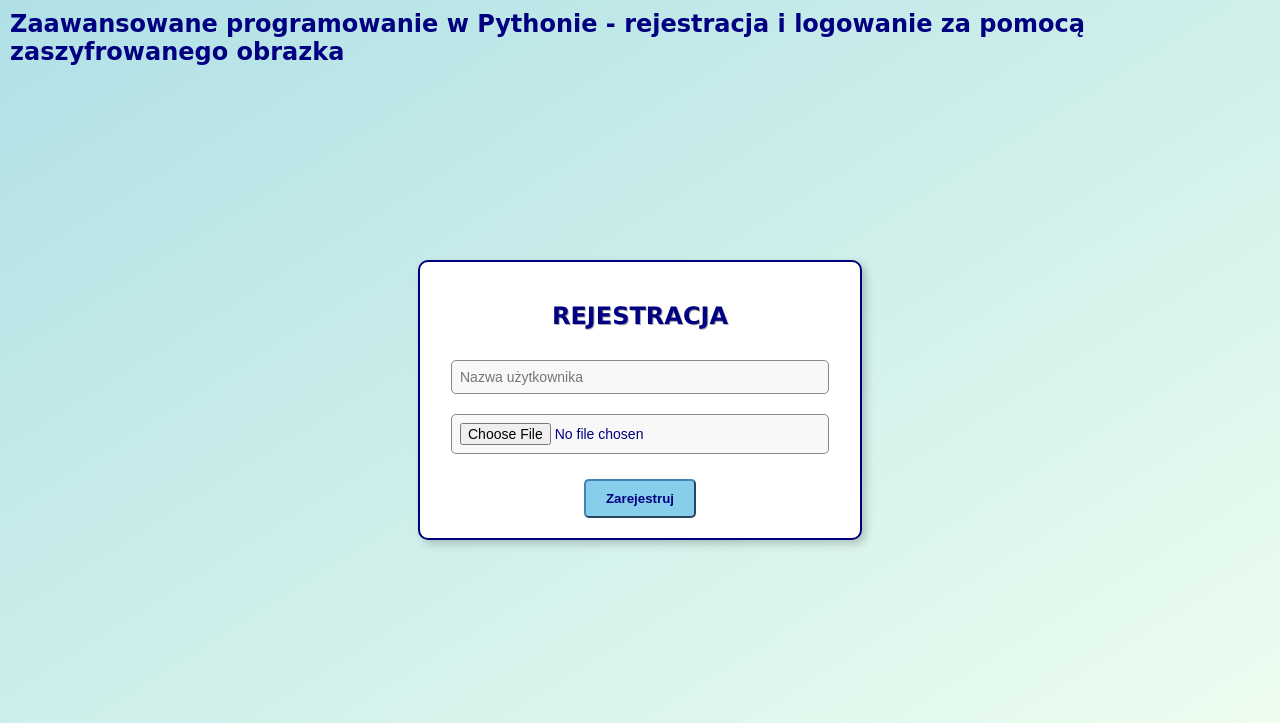
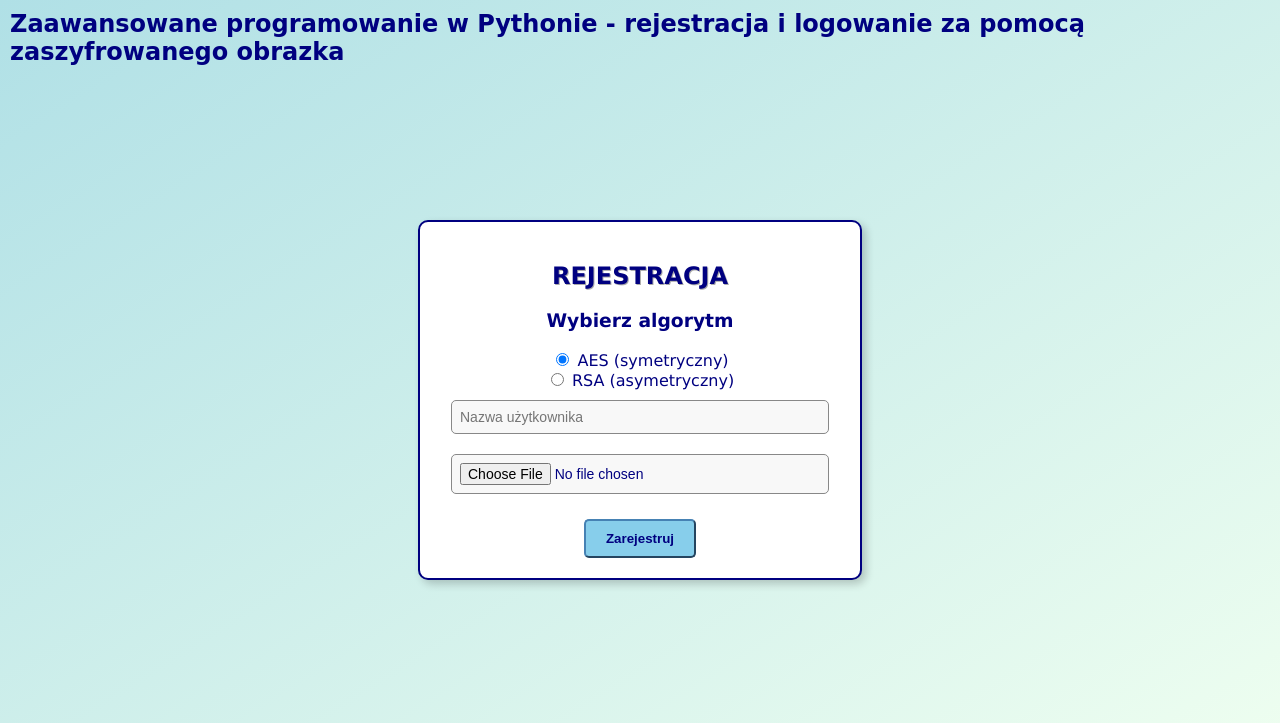
Before and after one commit to michuMM/advanced-python-project, a Flask app: page /register in a window 1280 px wide. Shown: the top 723 px of the page. Run offline with Flask 3, Linux system fonts and the light colour scheme.

Commit message:
Dodano algorytm asymetryczny RSA.

```diff
--- a/project/app.py
+++ b/project/app.py
@@ -2,8 +2,8 @@ from flask import Flask, render_template, request, redirect, url_for, session
 import os, json
 from stegano_utils import hide_message, reveal_message
 from werkzeug.utils import secure_filename
-from encryption_utils import encrypt
-from encryption_utils import decrypt
+from encryption_utils import encrypt_aes, encrypt_rsa
+from encryption_utils import decrypt_aes, decrypt_rsa
 
 app = Flask(__name__)
 app.secret_key = "sekret123"
@@ -28,6 +28,9 @@ def index():
 @app.route("/register", methods=["GET", "POST"])
 def register():
     if request.method == "POST":
+        algorithm = request.form.get('algorithm')
+        print(f"Wybrany algorytm: {algorithm}")
+
         username = request.form["username"]
         image = request.files["image"]
 
@@ -36,12 +39,22 @@ def register():
         image.save(path)
 
         generated_path = os.path.join(GENERATED_FOLDER, f"{username}.png")
-        encrypted_username = encrypt(username)
+
+        if algorithm == "aes":
+            encrypted_username = encrypt_aes(username)
+        elif algorithm == "rsa":
+            encrypted_username = encrypt_rsa(username)
+        else:
+            return "Nieznany algorytm", 400
+
         hide_message(path, generated_path, encrypted_username)
 
         with open(USER_DB) as f:
             users = json.load(f)
-        users[username] = f"{username}.png"
+        users[username] = {
+            "img": f"{username}.png",
+            "alg": algorithm
+        }
         with open(USER_DB, "w") as f:
             json.dump(users, f)
 
@@ -59,11 +72,43 @@ def login():
         image.save(path)
 
         hidden_msg = reveal_message(path)
-        print("Wiadomosc ukryta w obrazku: ", hidden_msg)
+        print("Zaszyfrowana wiadomosc ukryta w obrazku: ", hidden_msg)
+
+        with open(USER_DB) as f:
+            users = json.load(f)
+
+        user_data = users.get(username)
+        if not user_data:
+            return redirect(url_for("fail"))
+
+        alg = user_data.get("alg", "aes")  # domyślnie AES, jakby coś było nie tak
+
         try:
-            decrypted_msg = decrypt(hidden_msg)
+            if alg == "rsa":
+                decrypted_msg = decrypt_rsa(hidden_msg)
+                print("Odszyfrowana wiadomosc ukryta w obrazku: ", decrypted_msg)
+            else:
+                decrypted_msg = decrypt_aes(hidden_msg)
+                print("Odszyfrowana wiadomosc ukryta w obrazku: ", decrypted_msg)
         except:
             return redirect(url_for("fail"))
+
+        if decrypted_msg == username:
+            session["username"] = username
+            return redirect(url_for("success"))
+        else:
+            return redirect(url_for("fail"))
+
+
+        try:
+            decrypted_msg = decrypt_aes(hidden_msg)
+        except:
+            return redirect(url_for("fail"))
+
+
+
+
+
 
         if decrypted_msg == username:
             session["username"] = username
--- a/project/templates/register.html
+++ b/project/templates/register.html
@@ -9,11 +9,28 @@
   <div class="form-container">
     <h2>Rejestracja</h2>
     <form method="post" enctype="multipart/form-data">
+      <!-- Wybór algorytmu -->
+      <div class="algorithm-selection">
+        <h3>Wybierz algorytm</h3>
+        <label>
+          <input type="radio" name="algorithm" value="aes" checked>
+          AES (symetryczny)
+        </label><br>
+        <label>
+          <input type="radio" name="algorithm" value="rsa">
+          RSA (asymetryczny)
+        </label>
+      </div>
+
+      <!-- Ukryty input nie jest już potrzebny -->
       <input type="text" name="username" placeholder="Nazwa użytkownika"><br>
       <input type="file" name="image"><br>
       <input type="submit" value="Zarejestruj">
     </form>
   </div>
-  <div class="corner-decor">Zaawansowane programowanie w Pythonie - rejestracja i logowanie za pomocą zaszyfrowanego obrazka</div>
+
+  <div class="corner-decor">
+    Zaawansowane programowanie w Pythonie - rejestracja i logowanie za pomocą zaszyfrowanego obrazka
+  </div>
 </body>
 </html>
```
Also changed, not shown: project/encryption_utils.py (+19 -2 lines), project/init.py (added, +21 -0 lines), README.md.
